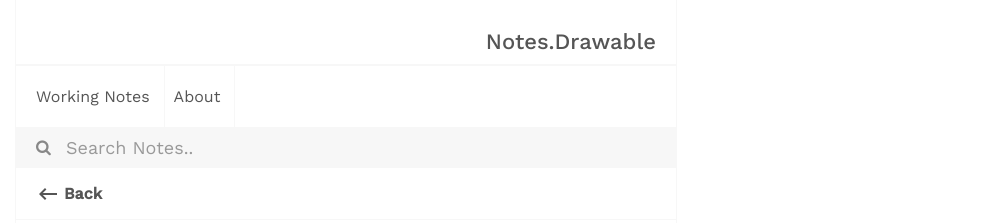
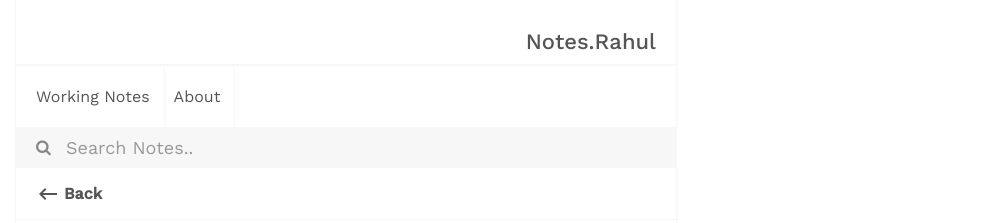
Before and after one commit to drawablex86/notes.archived, a Jekyll site: the page built from about.md, in a window 1280 px wide. Shown: the top 223 px of the page, without its empty margins (294-1280 px from the left). Built offline with Jekyll 4.4.1, drawn with Linux system fonts in a browser that asks for light colours; some of the changed lines change nothing that is shown.

Commit message:
Updated Metatags and Foot Notes

```diff
--- a/_config.yml
+++ b/_config.yml
@@ -1,10 +1,10 @@
-title: Notes.Drawable
+title: Notes.Rahul
 name: Drawable
 user_description: Second Brain / Digital Garden of Rahul Rajeev.
 notes_url: "https://drawablex86.github.io"
 profile_pic: /assets/img/profile.png
 favicon: /assets/img/favicon.png
-copyright_name: Drawable
+copyright_name: Rahul Rajeev
 baseurl: "/" # the subpath of your site, e.g. /blog
 url: "https://drawablex86.github.io/" # the base hostname & protocol for your site, e.g. http://example.com
 encoding: utf-8
--- a/_layouts/post.html
+++ b/_layouts/post.html
@@ -5,9 +5,9 @@
 <html lang="en">
 <head>
     <meta content="width=device-width, initial-scale=1" name="viewport" />
-    <meta content="Notes.Hiran" property="og:site_name"/>
-    <meta content="Working Notes of Hiran Venugopalan | Zettelkasten" property="og:description">
-    <meta content="http://hiran.in" property="article:author">
+    <meta content="Notes.Rahul" property="og:site_name"/>
+    <meta content="Notes by Rahul Rajeev | Zettelkasten" property="og:description">
+    <meta content="http://notes.drawable.in" property="article:author">
 
     {%- if page.title -%}
     <meta content="{{ page.title }}" property="og:title">
```
